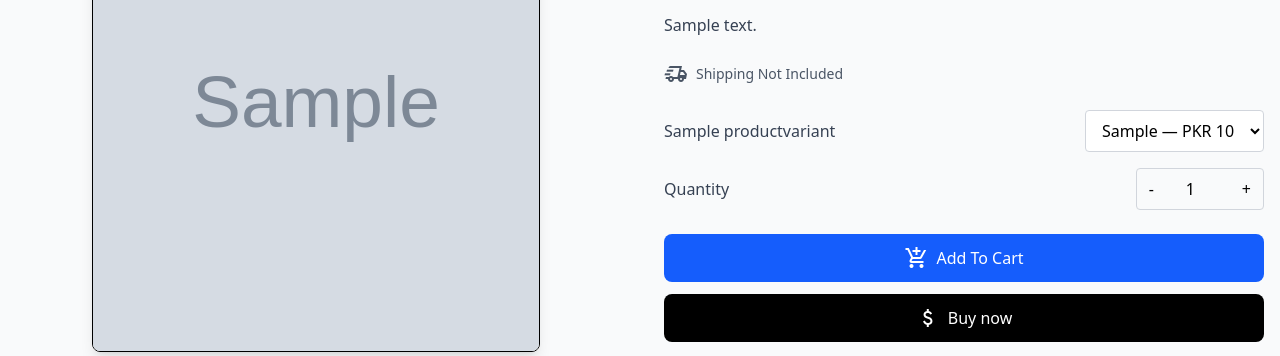
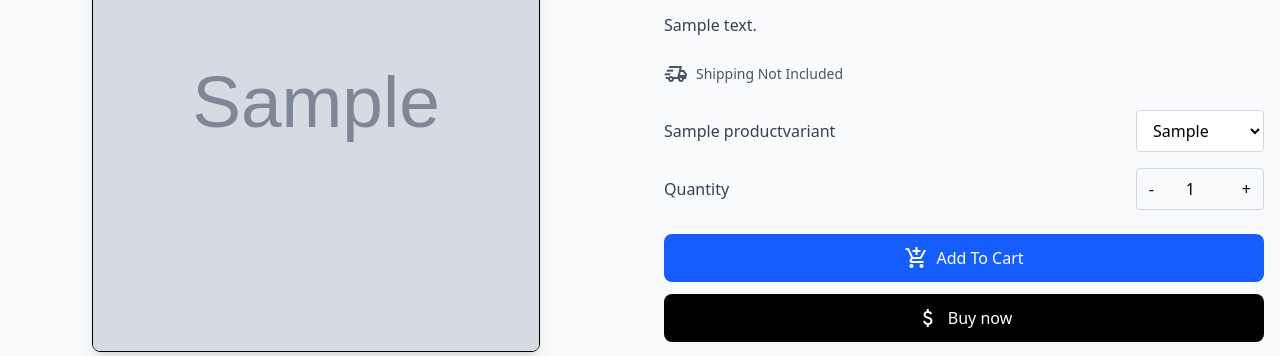
Before and after one commit to Syedzain08/fassih-blog-site, a Flask app: a page that uses blueprints/store/templates/store/view_product.html in a window 1280 px wide. Shown: the part 252-608 px from the top of the page. Run offline with Flask 3, Linux system fonts and the light colour scheme; tables that the repository leaves empty hold one stand-in row (values such as "Sample post"); grey boxes marked "Sample" are stand-in pictures; style sheets or scripts are compiled from the project's sources; some libraries are stand-ins or nearby versions.

Commit message:
Minor Changes
fixed variant display
fixed readme.md

```diff
--- a/blueprints/store/templates/store/cart.html
+++ b/blueprints/store/templates/store/cart.html
@@ -52,7 +52,7 @@
           <div
             class="p-4 md:p-6 cart-item"
             data-slug="{{ item.product.slug }}"
-            data-variants="{{ item.variants | tojson}}"
+            data-variants='{{ item.variants | tojson}}'
             data-item-index="{{ loop.index0 }}"
           >
             <!-- Mobile Layout -->
--- a/blueprints/store/templates/store/view_product.html
+++ b/blueprints/store/templates/store/view_product.html
@@ -149,8 +149,7 @@
                   value="{{ option.variant_value }}"
                   data-price="{{ option.price }}"
                 >
-                  {{ option.variant_value }} — PKR {{
-                  '{:,.0f}'.format(option.price) }}
+                  {{ option.variant_value }}
                 </option>
                 {% endfor %}
               </select>
```
Also changed, not shown: README.md.
